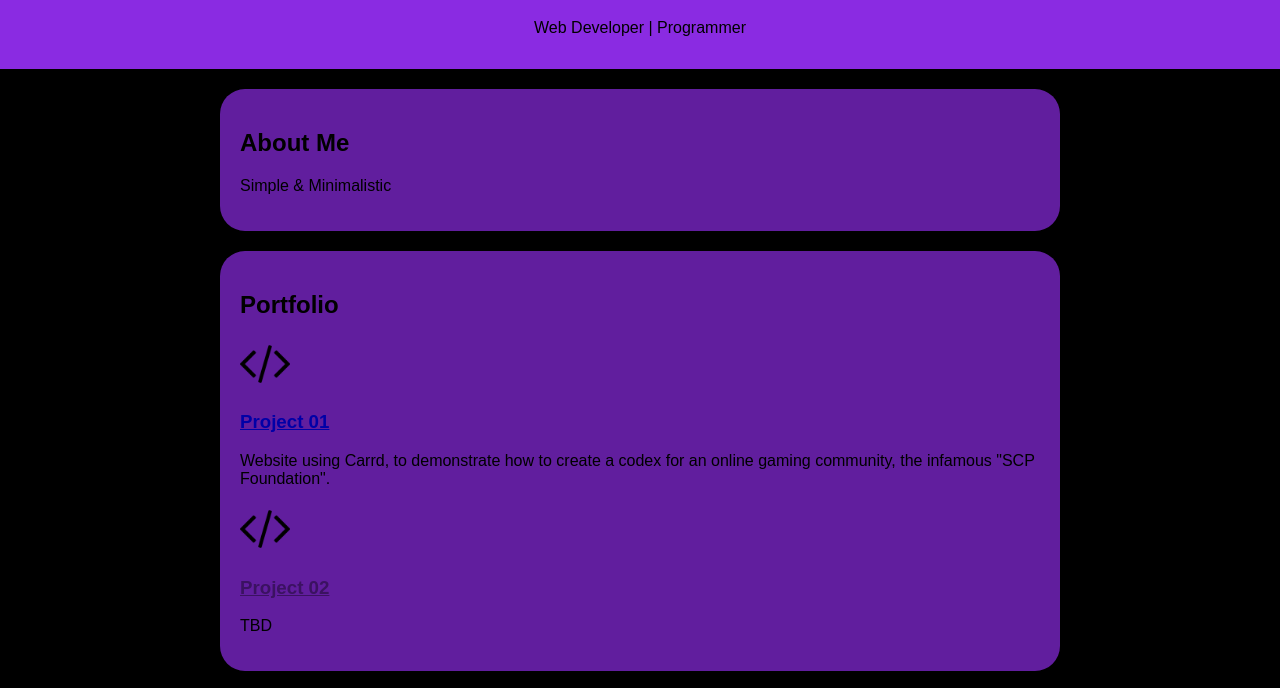
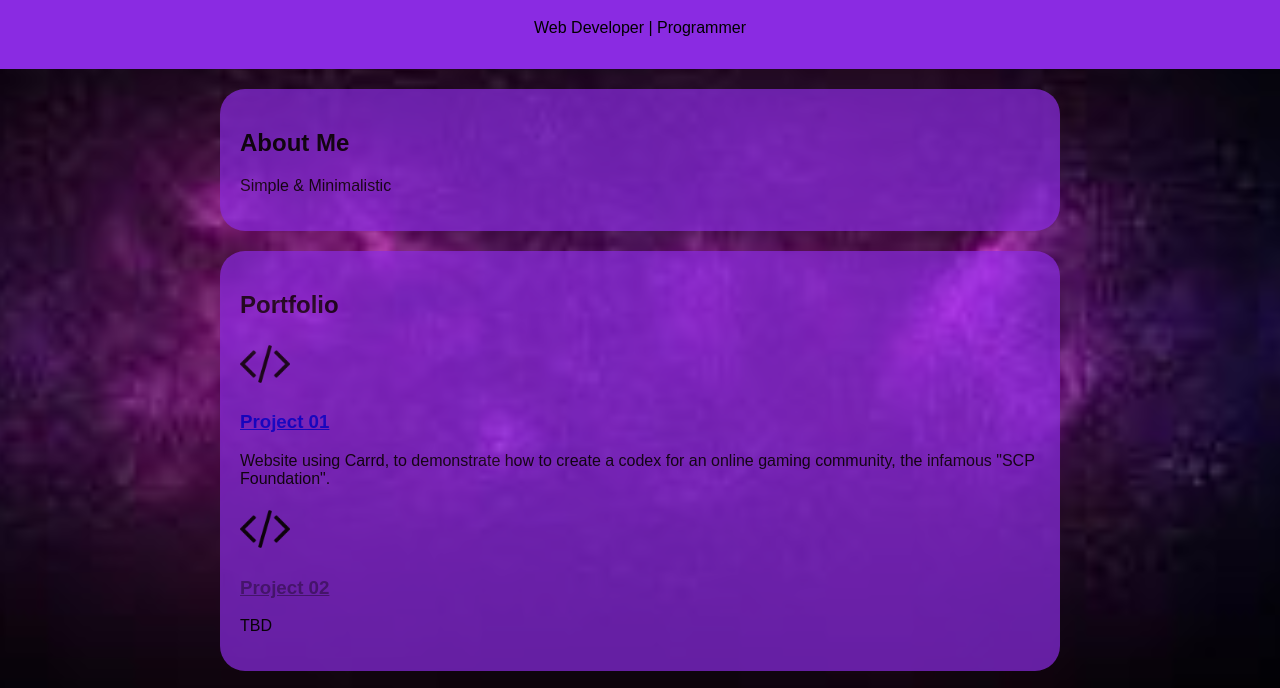
Before and after one commit to qNerowo/PortNero, a plain HTML site: page index.html in a window 1280 px wide. Shown: the part 77-765 px from the top of the page. Drawn offline with Linux system fonts and the light colour scheme.

Commit message:
Update index.html

```diff
--- a/index.html
+++ b/index.html
@@ -14,6 +14,8 @@
             padding: 0;
             box-sizing: border-box;
             background-color: #000000;
+            background: url('BG.jpg') no-repeat center center fixed;
+            background-size: cover;
         }
 
         header {
```
